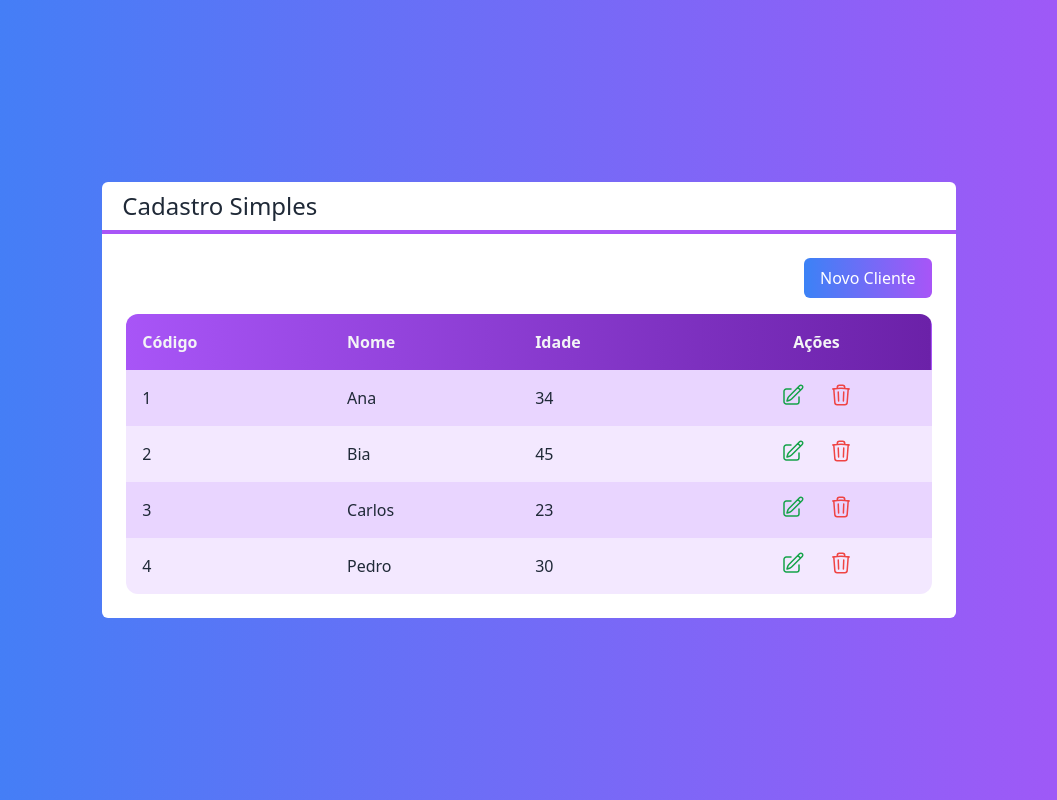
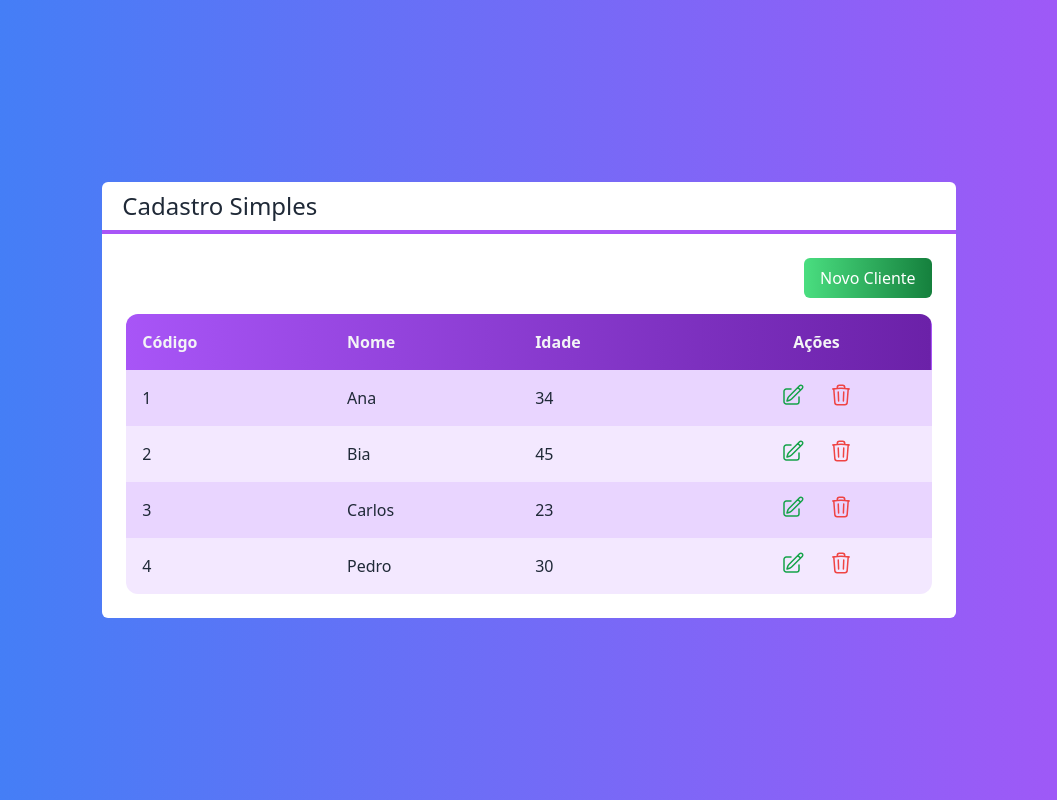
Before and after one commit to brncoimbra/crud-next, a Next.js app: page / in a window 1280 px wide. Shown: the whole page, without its empty margins (111-1168 px from the left). Built offline with nearby package versions, Linux system fonts and the light colour scheme.

Commit message:
update button component

```diff
--- a/package.json
+++ b/package.json
@@ -21,6 +21,7 @@
     "typescript": "4.9.5"
   },
   "devDependencies": {
+    "@types/color-convert": "^2.0.0",
     "autoprefixer": "^10.4.13",
     "postcss": "^8.4.21",
     "tailwindcss": "^3.2.6"
--- a/src/pages/index.tsx
+++ b/src/pages/index.tsx
@@ -31,7 +31,7 @@ export default function Home() {
     >
       <Layout titulo='Cadastro Simples'>
         <div className='flex justify-end'>
-          <Botao cor='green' className='mb-4' onClick={handleButton}>
+          <Botao cor="green" className='mb-4' onClick={handleButton}>
             Novo Cliente
           </Botao>
         </div>
--- a/tailwind.config.js
+++ b/tailwind.config.js
@@ -1,15 +1,17 @@
 /** @type {import('tailwindcss').Config} */
 module.exports = {
-  purge: {
-    content: [
-      //  "./src/pages/**/*.{js,ts,jsx,tsx}",
-      //  "./src/components/**/*.{js,ts,jsx,tsx}",
+  content: [
+    "./src/pages/**/*.{js,ts,jsx,tsx}",
+    "./src/components/**/*.{js,ts,jsx,tsx}",
 
-      // Or if using `src` directory:
-      "./src/**/*.{js,ts,jsx,tsx}",
-    ],
-    safelist: [/^bg-/, /^to-/, /^from-/],
-  },
+    // Or if using `src` directory:
+    "./src/**/*.{js,ts,jsx,tsx}",
+  ],
+  safelist: [
+    {
+      pattern: /(from-|to-).+-.+/,
+    },
+  ],
   theme: {
     extend: {},
   },
```
Also changed, not shown: src/components/Botao.tsx (+6 -7 lines), 1 other file (tests, documents, lock files or other folders).
